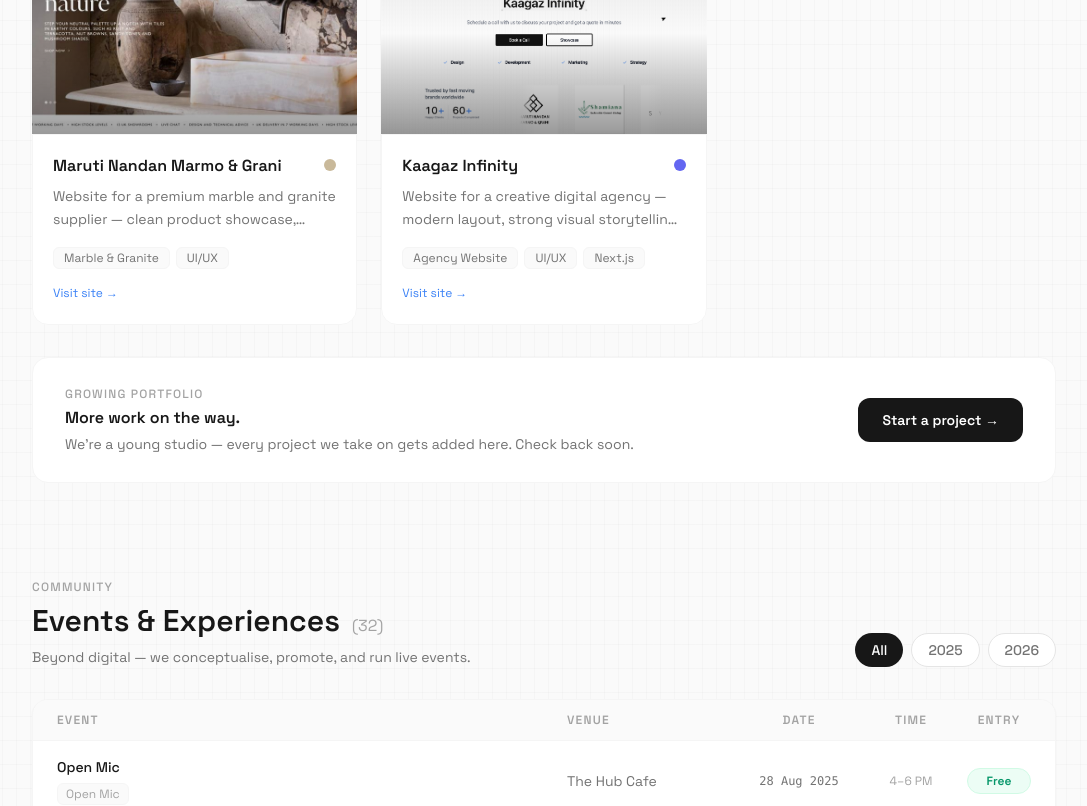
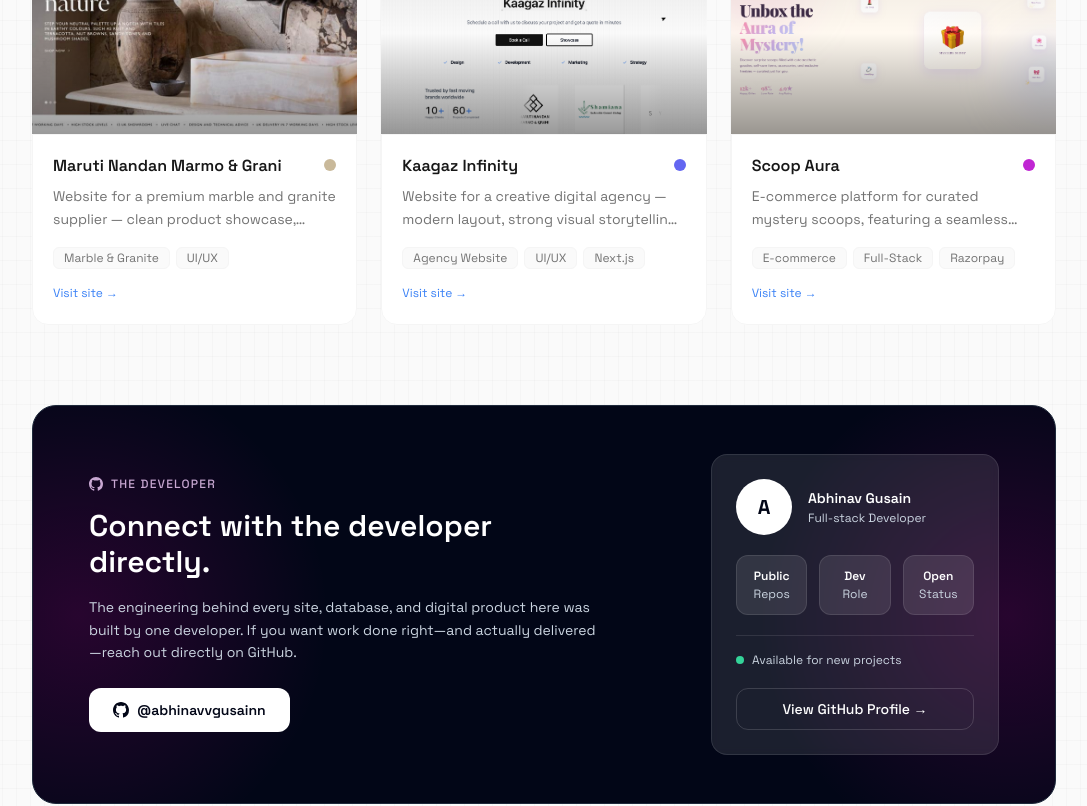
Before and after one commit to abhinavvgusainn/kaagaz, a Next.js app: page /showcase in a window 1280 px wide. Shown: the part 700-1506 px from the top of the page, without its empty margins (96-1183 px from the left). Built offline with nearby package versions, Linux system fonts and the light colour scheme.

Commit message:
Add GitHub CTA

```diff
--- a/app/page.tsx
+++ b/app/page.tsx
@@ -12,10 +12,12 @@
 import { InfiniteMovingLogos } from "@/components/ui/infinite-moving-logos";
 import LetsMakeThingsHappenSection from "@/components/ui/lets-make-things-happen";
 import { IconStarFilled } from "@tabler/icons-react";
+import { Github } from "lucide-react";
 import Image from "next/image";
 import Link from "next/link";
 import { PiCheckBold } from "react-icons/pi";
 import { Element, Link as ScrollLink } from "react-scroll";
+import GitHubCTA from "@/components/ui/github";
 
 /* ─────────────────────────────────────────────
    DATA
@@ -260,6 +262,10 @@
         </p>
       </section>
 
+      <section className="px-6 md:px-0 xl:w-4/5 2xl:w-[68%] md:mx-auto">
+        <GitHubCTA />
+      </section>
+
       {/* ── Process ── */}
       <Element name="process">
         <main className="md:px-0 mx-6 md:mx-auto xl:w-4/5 2xl:w-[68%] py-10">
--- a/app/showcase/page.tsx
+++ b/app/showcase/page.tsx
@@ -6,6 +6,7 @@
 import LetsMakeThingsHappenSection from "@/components/ui/lets-make-things-happen";
 import { useState } from "react";
 import Image from "next/image";
+import GitHubCTA from "@/components/ui/github";
 
 /* ─────────────────────────────────────────────
    PROJECTS DATA  (agency work only)
@@ -47,6 +48,18 @@
   image: "/show/s2.png",
   gradient: "linear-gradient(135deg,#1a1510 0%,#2e2418 50%,#1a1510 100%)",
   href: "https://www.kaagazinfinity.com/",
+},
+{
+  id: 3,
+  title: "Scoop Aura",
+  tags: ["E-commerce", "Full-Stack", "Razorpay"],
+  year: "2026",
+  description:
+    "E-commerce platform for curated mystery scoops, featuring a seamless shopping experience, secure Razorpay payments, and a responsive checkout flow.",
+  accent: "#C026D3",
+  image: "/show/s3.png",
+  gradient: "linear-gradient(135deg,#1a1510 0%,#2e2418 50%,#1a1510 100%)",
+  href: "https://scoopaura.netlify.app/",
 }
   // Add more website/branding projects here as you build them
 ];
@@ -379,22 +392,7 @@
               ))}
             </div>
 
-            {/* Growing portfolio nudge */}
-            <div className="mt-8 rounded-2xl border border-neutral-100 bg-white px-8 py-7 flex flex-col md:flex-row items-center justify-between gap-6">
-              <div>
-                <p className="text-xs font-medium text-neutral-400 uppercase tracking-widest mb-1">Growing Portfolio</p>
-                <h3 className="text-base font-semibold text-neutral-900">More work on the way.</h3>
-                <p className="text-neutral-500 text-sm mt-1">
-                  We're a young studio — every project we take on gets added here. Check back soon.
-                </p>
-              </div>
-              <a
-                href="/meeting"
-                className="shrink-0 px-6 py-3 bg-neutral-900 text-white rounded-xl text-sm font-semibold hover:bg-neutral-700 transition-colors"
-              >
-                Start a project →
-              </a>
-            </div>
+            <GitHubCTA />
           </div>
 
           {/* ── Events (separated) ── */}
@@ -461,7 +459,6 @@
               </div>
             </div>
           </div>
-
           <LetsMakeThingsHappenSection />
         </section>
 
--- a/components/navbar.tsx
+++ b/components/navbar.tsx
@@ -93,11 +93,17 @@
       </div>
 
       <div className="flex items-center gap-x-4 relative z-10">
-        <a href="tel:+917878302665" className="hidden xl:flex">
-          <button className="px-4 py-2 rounded-md flex items-center gap-x-3 text-gray-800">
-            +91 78783 02665
-          </button>
-        </a>
+        <a
+          href="https://github.com/abhinavvgusainn"
+          target="_blank"
+          rel="noopener noreferrer"
+          className="hidden xl:flex items-center gap-x-2 px-4 py-2 rounded-md text-gray-800 hover:text-black transition-colors"
+        >
+          <svg width="18" height="18" viewBox="0 0 24 24" fill="currentColor">
+    <path d="M12 0C5.37 0 0 5.37 0 12c0 5.31 3.435 9.795 8.205 11.385.6.105.825-.255.825-.57 0-.285-.015-1.23-.015-2.235-3.015.555-3.795-.735-4.035-1.41-.135-.345-.72-1.41-1.23-1.695-.42-.225-1.02-.78-.015-.795.945-.015 1.62.87 1.845 1.23 1.08 1.815 2.805 1.305 3.495.99.105-.78.42-1.305.765-1.605-2.67-.3-5.46-1.335-5.46-5.925 0-1.305.465-2.385 1.23-3.225-.12-.3-.54-1.53.12-3.18 0 0 1.005-.315 3.3 1.23.96-.27 1.98-.405 3-.405s2.04.135 3 .405c2.295-1.56 3.3-1.23 3.3-1.23.66 1.65.24 2.88.12 3.18.765.84 1.23 1.905 1.23 3.225 0 4.605-2.805 5.625-5.475 5.925.435.375.81 1.095.81 2.22 0 1.605-.015 2.895-.015 3.3 0 .315.225.69.825.57A12.02 12.02 0 0024 12c0-6.63-5.37-12-12-12z" />
+  </svg>
+  <span className="font-medium text-sm">The Developer</span>
+</a>
 
         <Link
           href={"/meeting"}
--- /dev/null
+++ b/components/ui/github.tsx
@@ -0,0 +1,111 @@
+function GitHubCTA() {
+  return (
+    <div className="relative mt-20 mb-4 overflow-hidden rounded-3xl border border-slate-800 bg-slate-950">
+      <div className="absolute inset-0" aria-hidden="true">
+        <div className="absolute bottom-0 left-[-20%] right-0 top-[-10%] h-[500px] w-[500px] rounded-full bg-[radial-gradient(circle_farthest-side,rgba(255,0,182,.15),rgba(255,255,255,0))]" />
+        <div className="absolute bottom-0 right-[-20%] top-[-10%] h-[500px] w-[500px] rounded-full bg-[radial-gradient(circle_farthest-side,rgba(255,0,182,.15),rgba(255,255,255,0))]" />
+      </div>
+
+      <div className="relative z-10 flex flex-col items-center justify-between gap-10 px-8 py-12 md:flex-row md:px-14">
+        {/* Left */}
+        <div className="flex flex-col gap-4 max-w-lg">
+          <div className="inline-flex items-center gap-2 text-xs font-medium uppercase tracking-widest text-fuchsia-200/80">
+            <svg
+              width="14"
+              height="14"
+              viewBox="0 0 24 24"
+              fill="currentColor"
+              className="text-fuchsia-200/80"
+            >
+              <path d="M12 0C5.37 0 0 5.37 0 12c0 5.31 3.435 9.795 8.205 11.385.6.105.825-.255.825-.57 0-.285-.015-1.23-.015-2.235-3.015.555-3.795-.735-4.035-1.41-.135-.345-.72-1.41-1.23-1.695-.42-.225-1.02-.78-.015-.795.945-.015 1.62.87 1.845 1.23 1.08 1.815 2.805 1.305 3.495.99.105-.78.42-1.305.765-1.605-2.67-.3-5.46-1.335-5.46-5.925 0-1.305.465-2.385 1.23-3.225-.12-.3-.54-1.53.12-3.18 0 0 1.005-.315 3.3 1.23.96-.27 1.98-.405 3-.405s2.04.135 3 .405c2.295-1.56 3.3-1.23 3.3-1.23.66 1.65.24 2.88.12 3.18.765.84 1.23 1.905 1.23 3.225 0 4.605-2.805 5.625-5.475 5.925.435.375.81 1.095.81 2.22 0 1.605-.015 2.895-.015 3.3 0 .315.225.69.825.57A12.02 12.02 0 0024 12c0-6.63-5.37-12-12-12z" />
+            </svg>
+            The Developer
+          </div>
+
+          <h2 className="text-2xl font-semibold leading-snug text-white md:text-3xl">
+            Connect with the developer directly.
+          </h2>
+
+          <p className="text-sm leading-relaxed text-slate-300">
+            The engineering behind every site, database, and digital product
+            here was built by one developer. If you want work done right—and
+            actually delivered—reach out directly on GitHub.
+          </p>
+
+          <div className="flex flex-col sm:flex-row gap-3 mt-2">
+            <a
+              href="https://github.com/abhinavvgusainn"
+              target="_blank"
+              rel="noopener noreferrer"
+              className="inline-flex items-center gap-2 rounded-xl bg-white px-6 py-3 text-sm font-semibold text-slate-950 transition-colors hover:bg-fuchsia-100"
+            >
+              <svg
+                width="16"
+                height="16"
+                viewBox="0 0 24 24"
+                fill="currentColor"
+              >
+                <path d="M12 0C5.37 0 0 5.37 0 12c0 5.31 3.435 9.795 8.205 11.385.6.105.825-.255.825-.57 0-.285-.015-1.23-.015-2.235-3.015.555-3.795-.735-4.035-1.41-.135-.345-.72-1.41-1.23-1.695-.42-.225-1.02-.78-.015-.795.945-.015 1.62.87 1.845 1.23 1.08 1.815 2.805 1.305 3.495.99.105-.78.42-1.305.765-1.605-2.67-.3-5.46-1.335-5.46-5.925 0-1.305.465-2.385 1.23-3.225-.12-.3-.54-1.53.12-3.18 0 0 1.005-.315 3.3 1.23.96-.27 1.98-.405 3-.405s2.04.135 3 .405c2.295-1.56 3.3-1.23 3.3-1.23.66 1.65.24 2.88.12 3.18.765.84 1.23 1.905 1.23 3.225 0 4.605-2.805 5.625-5.475 5.925.435.375.81 1.095.81 2.22 0 1.605-.015 2.895-.015 3.3 0 .315.225.69.825.57A12.02 12.02 0 0024 12c0-6.63-5.37-12-12-12z" />
+              </svg>
+              @abhinavvgusainn
+            </a>
+          </div>
+        </div>
+
+        {/* Right */}
+        <div className="flex w-full shrink-0 flex-col gap-5 rounded-2xl border border-white/10 bg-white/10 p-6 backdrop-blur-sm md:w-72">
+          <div className="flex items-center gap-4">
+            <div className="flex h-14 w-14 shrink-0 items-center justify-center rounded-full bg-white text-xl font-bold text-slate-950">
+              A
+            </div>
+
+            <div>
+              <p className="text-sm font-semibold text-white">
+                Abhinav Gusain
+              </p>
+              <p className="mt-0.5 text-xs text-slate-300">
+                Full-stack Developer
+              </p>
+            </div>
+          </div>
+
+          <div className="grid grid-cols-3 gap-3 text-center">
+            {[
+              { label: "Repos", val: "Public" },
+              { label: "Role", val: "Dev" },
+              { label: "Status", val: "Open" },
+            ].map((item) => (
+              <div
+                key={item.label}
+                className="rounded-xl border border-white/10 bg-white/10 px-2 py-3"
+              >
+                <p className="text-xs font-semibold text-white">
+                  {item.val}
+                </p>
+                <p className="mt-0.5 text-xs text-slate-300">
+                  {item.label}
+                </p>
+              </div>
+            ))}
+          </div>
+
+          <div className="flex items-center gap-2 border-t border-white/10 pt-4 text-xs text-slate-300">
+            <span className="w-2 h-2 rounded-full bg-emerald-400 shrink-0" />
+            Available for new projects
+          </div>
+
+          <a
+            href="https://github.com/abhinavvgusainn"
+            target="_blank"
+            rel="noopener noreferrer"
+            className="rounded-xl border border-white/15 py-2.5 text-center text-sm font-medium text-white transition-all hover:border-fuchsia-300/60 hover:bg-white/10"
+          >
+            View GitHub Profile →
+          </a>
+        </div>
+      </div>
+    </div>
+  );
+}
+
+export default GitHubCTA;
--- a/package.json
+++ b/package.json
@@ -26,7 +26,9 @@
     "react-icons": "^5.3.0",
     "react-scroll": "^1.9.0",
     "tailwind-merge": "^2.5.2",
-    "tailwindcss-animate": "^1.0.7"
+    "tailwindcss-animate": "^1.0.7",
+    "three": "^0.121.0",
+    "vanta": "^0.5.24"
   },
   "devDependencies": {
     "@types/node": "^20",
```
Also changed, not shown: components/footer.tsx (+74 -17 lines), public/show/s3.png (added), 1 other file (tests, documents, lock files or other folders).
